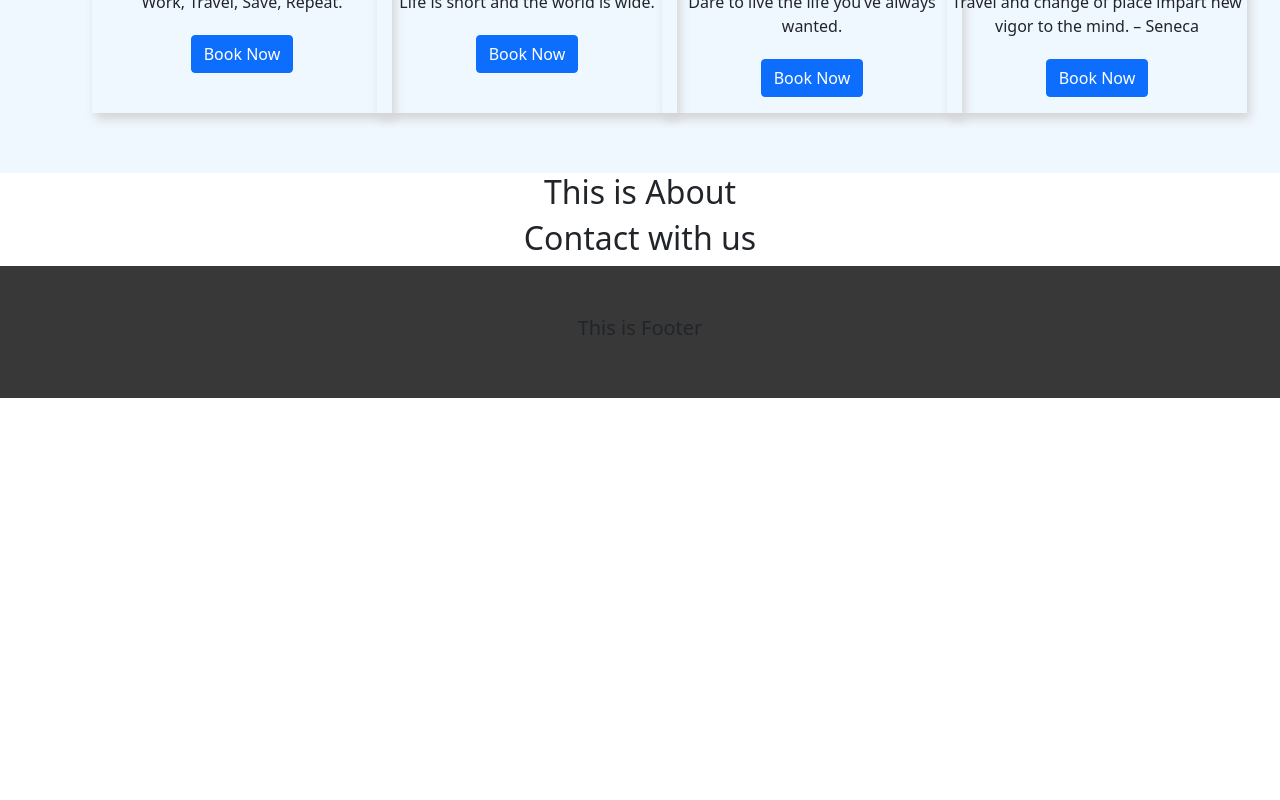
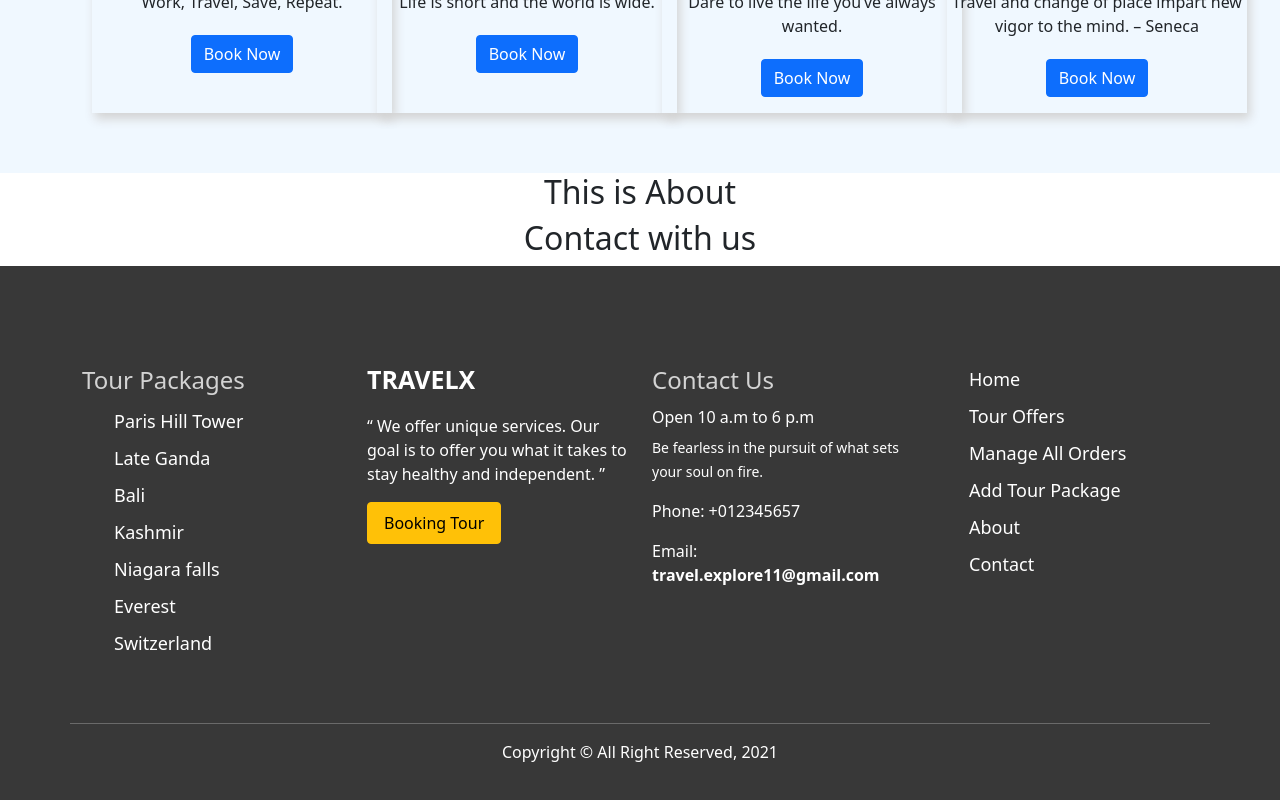
Before and after one commit to sufianfuad/travel-x-website, a React (Create React App) app: page / in a window 1280 px wide. Shown: the part 1643-2443 px from the top of the page. Before the commit the page ends 2041 px from the top, so only its background shows below. Built offline with nearby package versions, Linux system fonts and the light colour scheme; no server answers.

Commit message:
firebase deploy commit

```diff
--- a/src/Pages/Shared/Footer/Footer.css
+++ b/src/Pages/Shared/Footer/Footer.css
@@ -3,3 +3,54 @@
     background-color: #383838;
     /* color:#414141 */
 }
+.footer-menu{
+
+}
+.footer-logo img{
+    width: 60px;
+    height: 60px;
+    border-radius: 100%;
+}
+.footer-title{
+    margin-bottom: 20px;
+    font-size: 25px;
+    font-weight: bold;
+    text-transform: uppercase;
+}
+
+.footer-menu{
+    padding: 50px 0;
+}
+.footer-menu h4{
+    color: lightgray;
+    padding-bottom: 5px;
+    text-align: left;
+}
+ul{
+    text-align: left;
+}
+ ul li{
+    list-style: none;
+    margin-bottom: 10px;
+}
+ ul li a{
+    text-decoration: none;
+}
+.menu{
+    color: #fff;
+    font-size: 18px;
+    font-weight: 500;
+    cursor: pointer;
+}
+.menu:hover{
+    color: darkgray;
+}
+.footer-details{
+    text-align: left;
+}
+.footer-details p{
+    text-align: left;
+}
+.contact-info{
+    text-align: left;
+}
--- a/src/Pages/Shared/Footer/Footer.js
+++ b/src/Pages/Shared/Footer/Footer.js
@@ -3,8 +3,71 @@ import './Footer.css'
 
 const Footer = () => {
     return (
-        <div className="footer-container">
-            <h5>This is Footer</h5>
+        <div className="footer-container text-white">
+            <div className="container">
+                <div className="row">
+                    <div className="col-md-3 col">
+                        <div className="footer-menu">
+                            <div>
+                                <h4>Tour Packages</h4>
+                                <ul>
+                                    <li><a href="/home" className="menu">Paris Hill Tower</a></li>
+                                    <li><a href="/home" className="menu">Late Ganda</a></li>
+                                    <li><a href="/home" className="menu">Bali</a></li>
+                                    <li><a href="/home" className="menu">Kashmir</a></li>
+                                    <li><a href="/home" className="menu">Niagara falls</a></li>
+                                    <li><a href="/home" className="menu">Everest</a></li>
+                                    <li><a href="/home" className="menu">Switzerland</a></li>
+                                </ul>
+                            </div>
+                        </div>
+                    </div>
+
+                    <div className="col-md-3 col">
+                        <div className="footer-details mt-5">
+                            {/* <div className="footer-logo mb-2">
+
+                            </div> */}
+                            <div>
+                                <h2 className="footer-title">TravelX</h2>
+                                <p>
+                                    “ We offer unique services. Our goal is to offer you what it takes to stay healthy and independent. ”
+                                </p>
+                            </div>
+                            <div>
+                                <button className="btn btn-warning px-3 py-2 mb-2">Booking Tour</button>
+                            </div>
+                        </div>
+                    </div>
+                    <div className="col-md-3 col">
+                        <div className="footer-menu">
+                            <h4>Contact Us</h4>
+                            <div className="contact-info">
+                                <h6>Open 10 a.m to 6 p.m</h6>
+                                <p><small>Be fearless in the pursuit of what sets your soul on fire.</small></p>
+                                <p>Phone: +012345657</p>
+                                <p>Email: <strong>travel.explore11@gmail.com</strong></p>
+                            </div>
+                        </div>
+
+                    </div>
+
+                    <div className="col-md-3 col">
+                        <div className="footer-menu">
+                            <ul>
+                                <li><a href="/home" className="menu">Home</a></li>
+                                <li><a href="/home" className="menu">Tour Offers</a></li>
+                                <li><a href="/home" className="menu">Manage All Orders</a></li>
+                                <li><a href="/home" className="menu">Add Tour Package</a></li>
+                                <li><a href="/home" className="menu">About</a></li>
+                                <li><a href="/home" className="menu">Contact</a></li>
+                            </ul>
+                        </div>
+                    </div>
+                    <hr />
+                </div>
+                <p className="text-center">Copyright &copy; All Right Reserved, 2021</p>
+            </div>
         </div>
     );
 };
```
Also changed, not shown: firebase.json (added), 1 other file (tests, documents, lock files or other folders).
